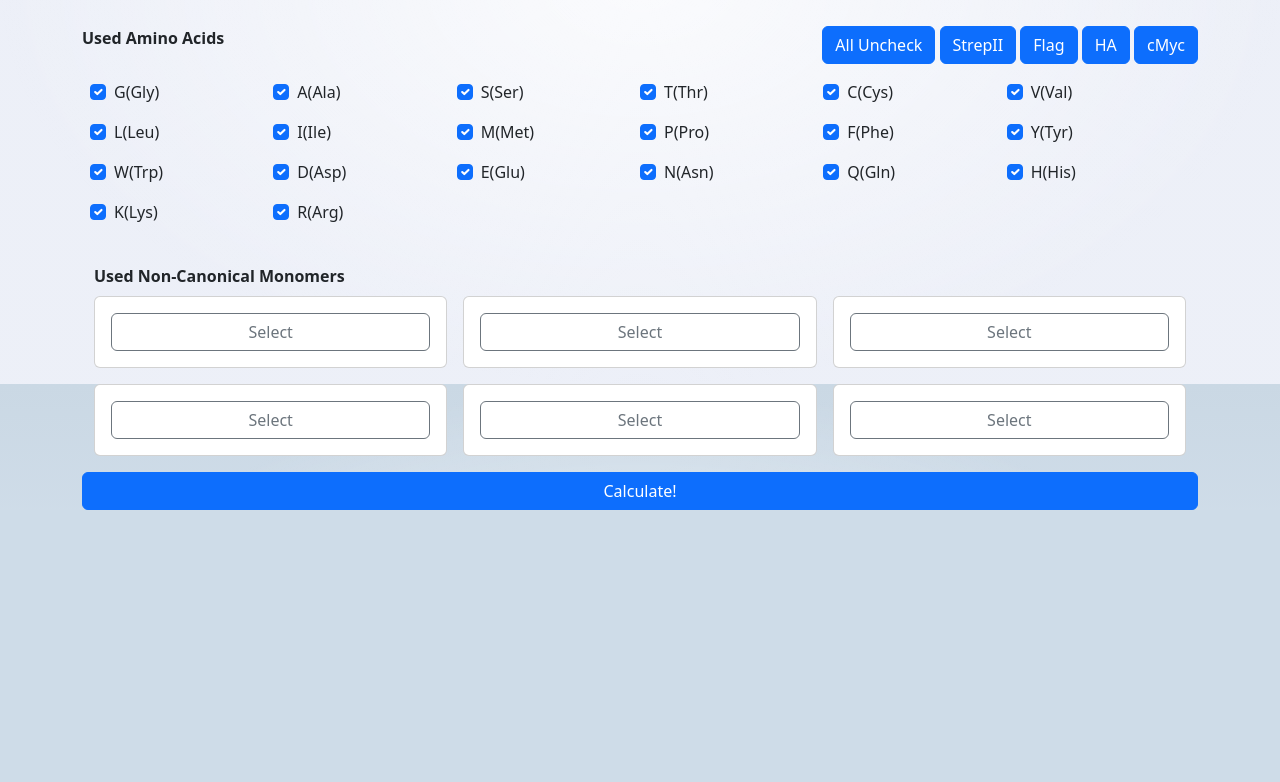
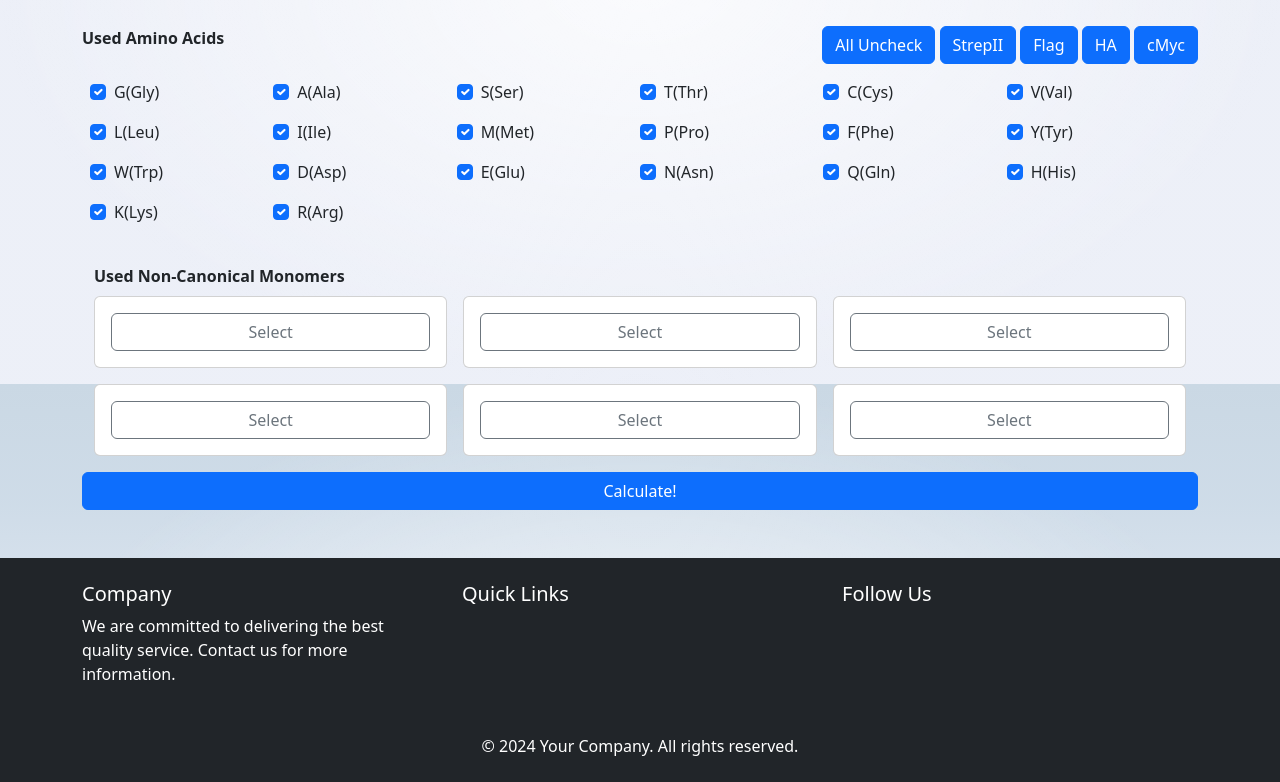
Before and after one commit to Mass-Finder/Mass-Finder-SvelteKit, a SvelteKit app: page /# in a window 1280 px wide. Shown: the part 416-1198 px from the top of the page. Before the commit the page ends 926 px from the top, so only its background shows below. Built offline with nearby package versions, Linux system fonts and the light colour scheme; a small style sheet from the web is missing.

Commit message:
feat : footer 추가

```diff
--- /dev/null
+++ b/src/lib/components/Footer.svelte
@@ -0,0 +1,48 @@
+<script>
+  // 여기에 필요한 데이터를 추가하거나 이벤트 핸들러를 작성할 수 있습니다.
+</script>
+
+<footer class="bg-dark text-white py-4 mt-5">
+  <div class="container">
+    <div class="row">
+      <!-- Footer Column 1: 회사 정보 -->
+      <div class="col-md-4 mb-3">
+        <h5>Company</h5>
+        <p>We are committed to delivering the best quality service. Contact us for more information.</p>
+      </div>
+
+      <!-- Footer Column 2: 링크 목록 -->
+      <div class="col-md-4 mb-3">
+        <h5>Quick Links</h5>
+        <ul class="list-unstyled">
+          <!-- <li><a href="#" class="text-white">Home</a></li>
+          <li><a href="#" class="text-white">About Us</a></li>
+          <li><a href="#" class="text-white">Services</a></li>
+          <li><a href="#" class="text-white">Contact</a></li> -->
+        </ul>
+      </div>
+
+      <!-- Footer Column 3: 소셜 미디어 -->
+      <div class="col-md-4 mb-3">
+        <h5>Follow Us</h5>
+        <!-- <a href="#" class="text-white me-3"><i class="fab fa-facebook"></i> Facebook</a>
+        <a href="#" class="text-white me-3"><i class="fab fa-twitter"></i> Twitter</a>
+        <a href="#" class="text-white"><i class="fab fa-instagram"></i> Instagram</a> -->
+      </div>
+    </div>
+    <div class="text-center mt-3">
+      <p class="mb-0">&copy; 2024 Your Company. All rights reserved.</p>
+    </div>
+  </div>
+</footer>
+
+<style>
+  /* footer a {
+    text-decoration: none;
+  }
+
+  footer a:hover {
+    color: #f8d210;
+    text-decoration: underline;
+  } */
+</style>
--- a/src/routes/+layout.svelte
+++ b/src/routes/+layout.svelte
@@ -1,7 +1,7 @@
 <script>
 	import '../app.css';
 	import Navbar from '$lib/components/Navbar.svelte';
-	// import Footer from '$lib/components/Footer.svelte';
+	import Footer from '$lib/components/Footer.svelte';
 	import { writable } from 'svelte/store';
 	import { setContext } from 'svelte';
 
@@ -27,7 +27,7 @@
 
   <Navbar />
   <slot />
-  <!-- <Footer /> -->
+  <Footer />
 
   <style>
 	.loading-overlay {
```
